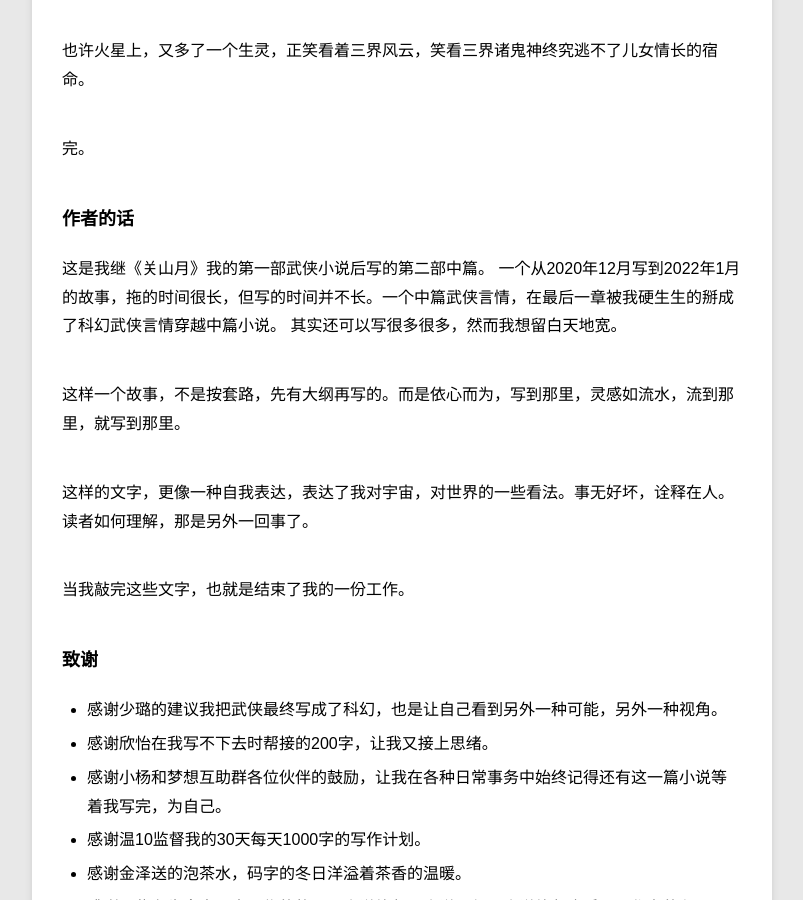
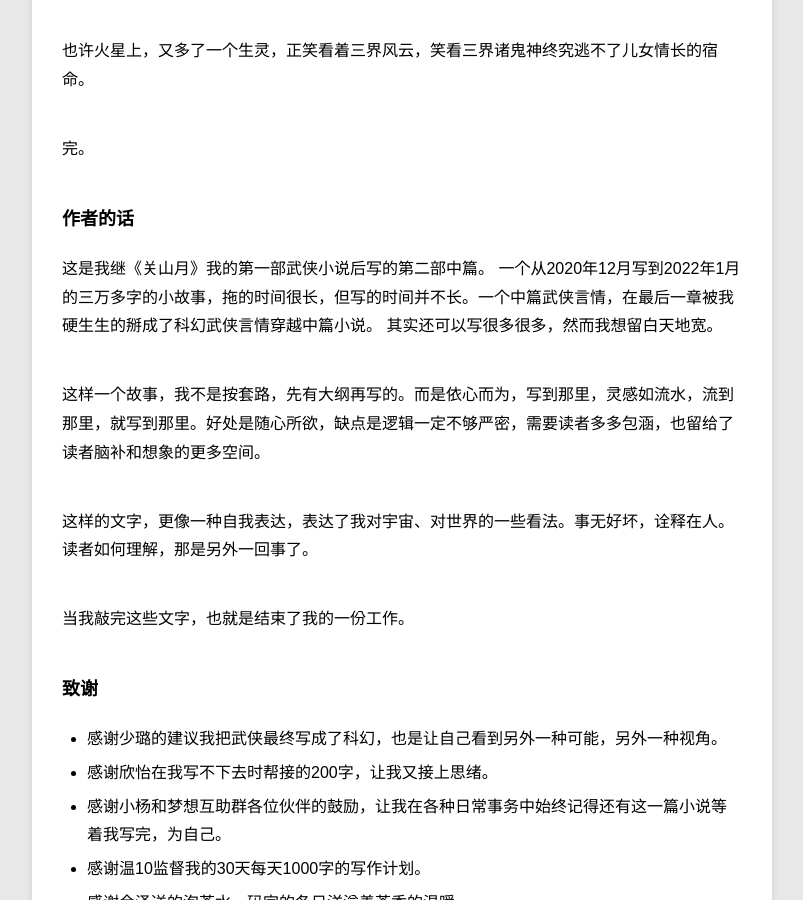
Before and after one commit to violettianjie/violettianjie.github.io, a Jekyll site: the page built from _posts/blog/2020-12-26-xiyu.md, in a window 1280 px wide and 900 px high, scrolled down 49414 px. Shown: the whole window, without its empty margins (78-881 px from the left). Built offline with Jekyll 4.4.1, drawn with Linux system fonts in a browser that asks for light colours.

Commit message:
Update 2020-12-26-xiyu.md

```diff
--- a/_posts/blog/2020-12-26-xiyu.md
+++ b/_posts/blog/2020-12-26-xiyu.md
@@ -1110,12 +1110,12 @@ category: blog
 ### 作者的话
 
 这是我继《关山月》我的第一部武侠小说后写的第二部中篇。
-一个从2020年12月写到2022年1月的故事，拖的时间很长，但写的时间并不长。一个中篇武侠言情，在最后一章被我硬生生的掰成了科幻武侠言情穿越中篇小说。
+一个从2020年12月写到2022年1月的三万多字的小故事，拖的时间很长，但写的时间并不长。一个中篇武侠言情，在最后一章被我硬生生的掰成了科幻武侠言情穿越中篇小说。
 其实还可以写很多很多，然而我想留白天地宽。
 
-这样一个故事，不是按套路，先有大纲再写的。而是依心而为，写到那里，灵感如流水，流到那里，就写到那里。
+这样一个故事，我不是按套路，先有大纲再写的。而是依心而为，写到那里，灵感如流水，流到那里，就写到那里。好处是随心所欲，缺点是逻辑一定不够严密，需要读者多多包涵，也留给了读者脑补和想象的更多空间。
 
-这样的文字，更像一种自我表达，表达了我对宇宙，对世界的一些看法。事无好坏，诠释在人。读者如何理解，那是另外一回事了。
+这样的文字，更像一种自我表达，表达了我对宇宙、对世界的一些看法。事无好坏，诠释在人。读者如何理解，那是另外一回事了。
 
 当我敲完这些文字，也就是结束了我的一份工作。
 
```
